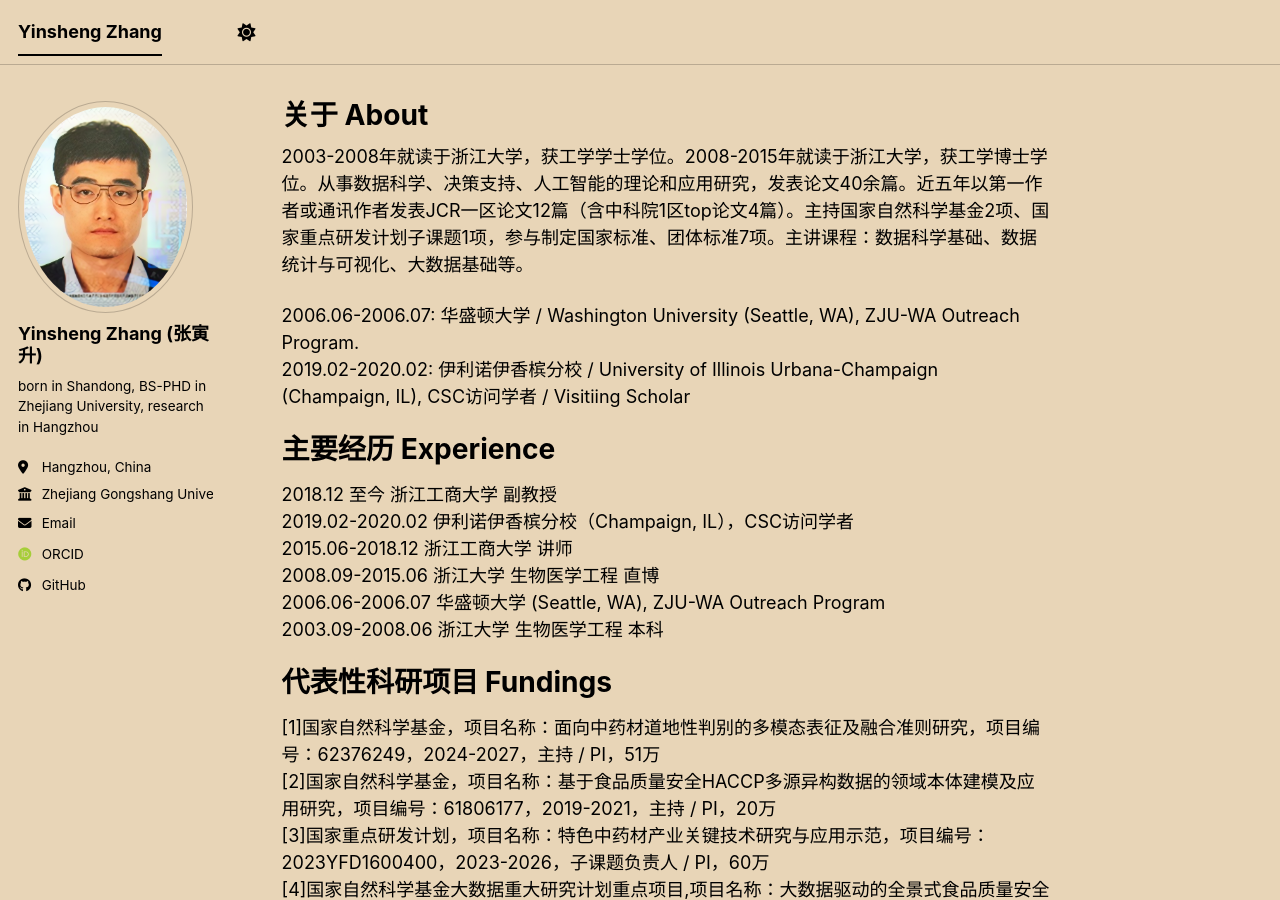
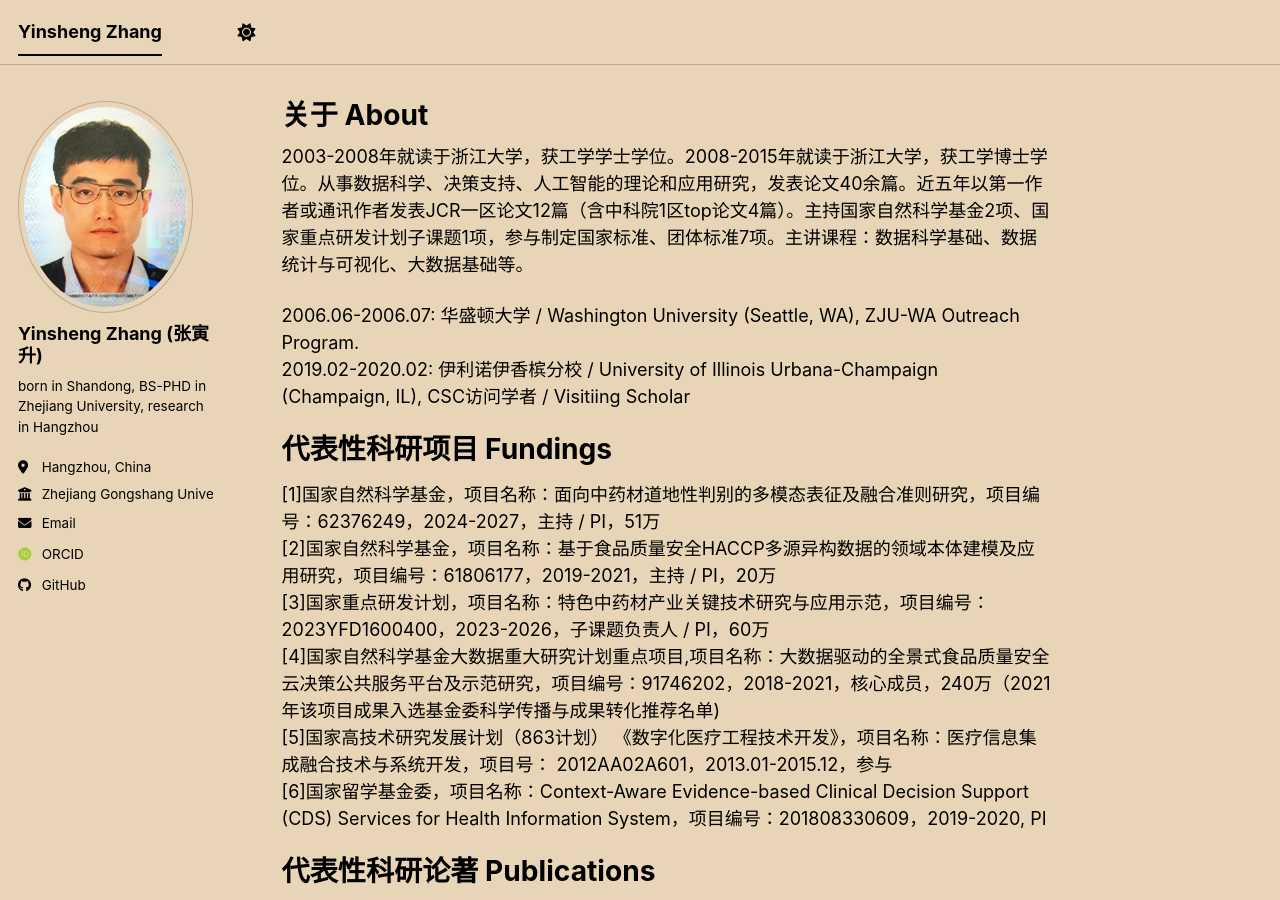
Before and after one commit to zhangys11/zhangys11.github.io, a Jekyll site: the page built from _pages/about.md, in a window 1280 px wide and 900 px high. Built offline with Jekyll 4.4.1, drawn with Linux system fonts in a browser that asks for light colours; some web fonts are replaced; a script bundle is joined from its source files by our own code; library files that are not in the unit come from our copies; some of the changed text lies outside the part shown.

Commit message:
Update about.md

```diff
--- a/_pages/about.md
+++ b/_pages/about.md
@@ -12,16 +12,6 @@ redirect_from:
 2006.06-2006.07: 华盛顿大学 / Washington University (Seattle, WA), ZJU-WA Outreach Program.
 2019.02-2020.02: 伊利诺伊香槟分校 / University of Illinois Urbana-Champaign (Champaign, IL), CSC访问学者 / Visitiing Scholar
 
-主要经历 Experience
-======
-
-  2018.12 至今       浙江工商大学 副教授
-  2019.02-2020.02    伊利诺伊香槟分校（Champaign, IL），CSC访问学者
-  2015.06-2018.12    浙江工商大学 讲师
-  2008.09-2015.06    浙江大学 生物医学工程 直博
-  2006.06-2006.07    华盛顿大学 (Seattle, WA), ZJU-WA Outreach Program
-  2003.09-2008.06    浙江大学 生物医学工程 本科
-
 
 代表性科研项目 Fundings
 ======
@@ -34,7 +24,7 @@ redirect_from:
   [6]国家留学基金委，项目名称：Context-Aware Evidence-based Clinical Decision Support (CDS) Services for Health Information System，项目编号：201808330609，2019-2020, PI
 
 代表性科研论著 Publications
-------
+======
 
   [1]Matrix Factorization Based Dimensionality Reduction Algorithms - A Comparative Study on Spectroscopic Profiling Data [J]. Analytical Chemistry, SCI, IF 8.008. JCR Q1, 2022, doi: 10.1021/acs.analchem.2c01922, 中科院1区top, 第一作者
   [2]Adaptive compressed sensing of Raman spectroscopic profiling data for discriminative tasks [J]. Talanta, SCI, IF 6.556. JCR Q1, 2020, doi: 10.1016/j.talanta.2019.120681, 中科院1区top, 第一作者
```
Also changed, not shown: other parts of _pages/about.md (+2 -2 lines).
